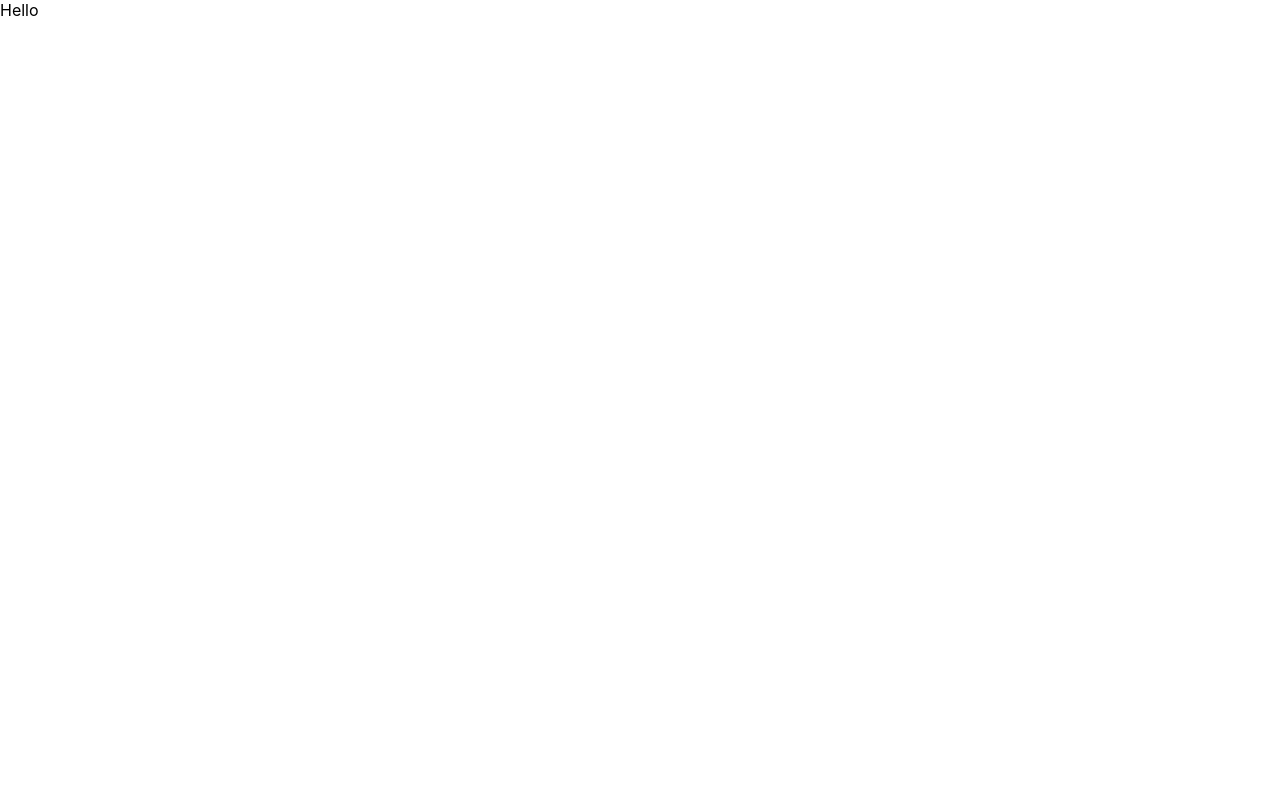
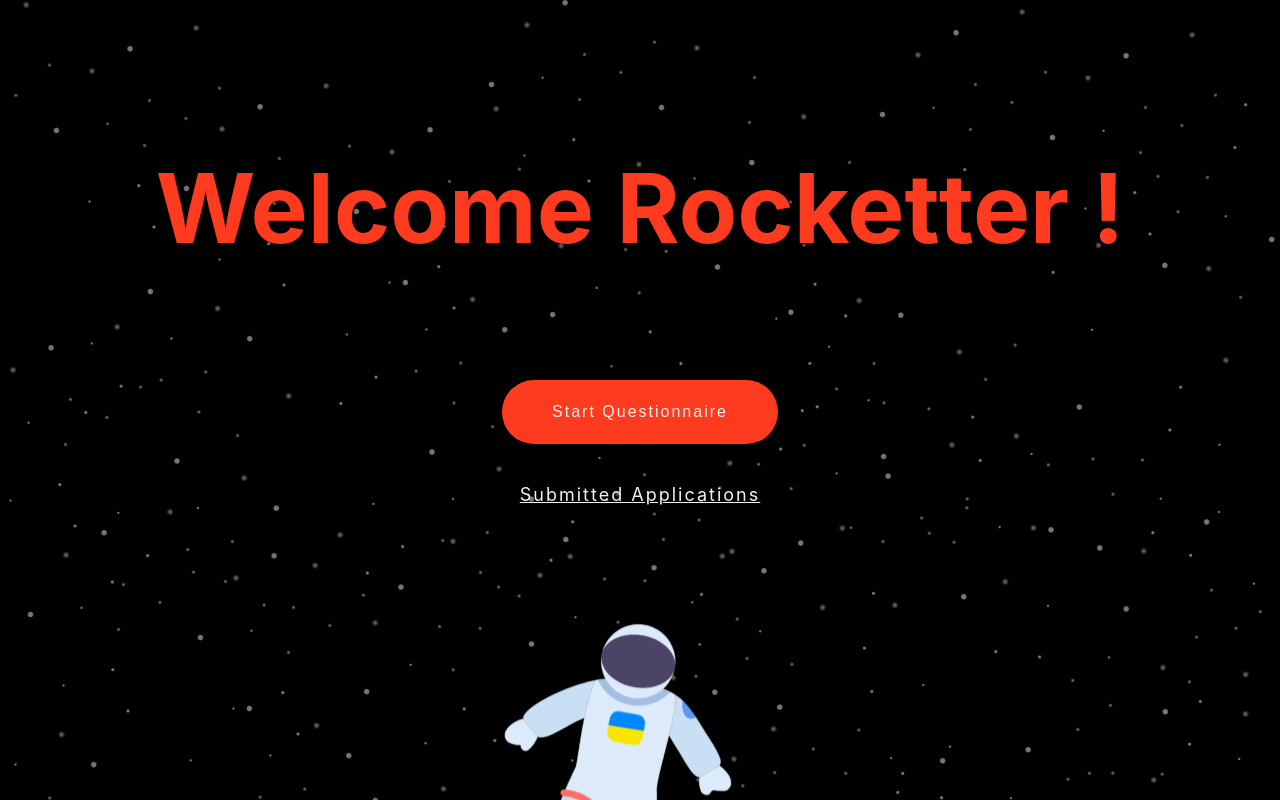
Before and after one commit to ibotchori/redberry-rocketman, a React (Create React App) app: page / in a window 1280 px wide. Built offline with nearby package versions, Linux system fonts and the light colour scheme.

Commit message:
Add landing page

```diff
--- a/src/App.js
+++ b/src/App.js
@@ -1,5 +1,11 @@
+import Landing from "./pages/Landing/Landing";
+
 function App() {
-  return <div className="App">Hello</div>;
+  return (
+    <div className="App">
+      <Landing />
+    </div>
+  );
 }
 
 export default App;
--- /dev/null
+++ b/src/pages/Landing/Landing.js
@@ -0,0 +1,16 @@
+import styles from "./Landing.module.css";
+
+const Landing = () => {
+  return (
+    <div className={styles.main}>
+      <h1 className={styles.title}>Welcome Rocketter !</h1>
+      <button className={styles.button}>Start Questionnaire</button>
+      <a href="/personalInformation" className={styles.link}>
+        Submitted Applications
+      </a>
+      <div className={styles.img}></div>
+    </div>
+  );
+};
+
+export default Landing;
--- /dev/null
+++ b/src/pages/Landing/Landing.module.css
@@ -0,0 +1,44 @@
+.main {
+  background-image: url("/src/images/stars.png");
+  height: 100vh;
+  background-color: black;
+  display: flex;
+  justify-content: center;
+  align-items: center;
+  flex-direction: column;
+}
+
+.title {
+  text-align: center;
+  align-items: center;
+  margin-top: 150px;
+  color: #fe3b1f;
+  font-weight: bold;
+  font-size: 96px;
+}
+
+.button {
+  margin-top: 50px;
+  font-size: 16px;
+  letter-spacing: 2px;
+  background-color: #fe3b1f;
+  color: #f1f1f1;
+  padding: 23px 50px;
+  text-align: center;
+  border: 0px;
+  border-radius: 50px;
+  cursor: pointer;
+}
+.link {
+  color: #f1f1f1;
+  font-size: 18px;
+  letter-spacing: 2px;
+  margin-top: 40px;
+}
+
+.img {
+  margin-right: 200px;
+  background-image: url("/src/images/rocketman.png");
+  width: 390px;
+  height: 410px;
+}
```
Also changed, not shown: src/images/rocketman.png (added), src/images/stars.png (added).
